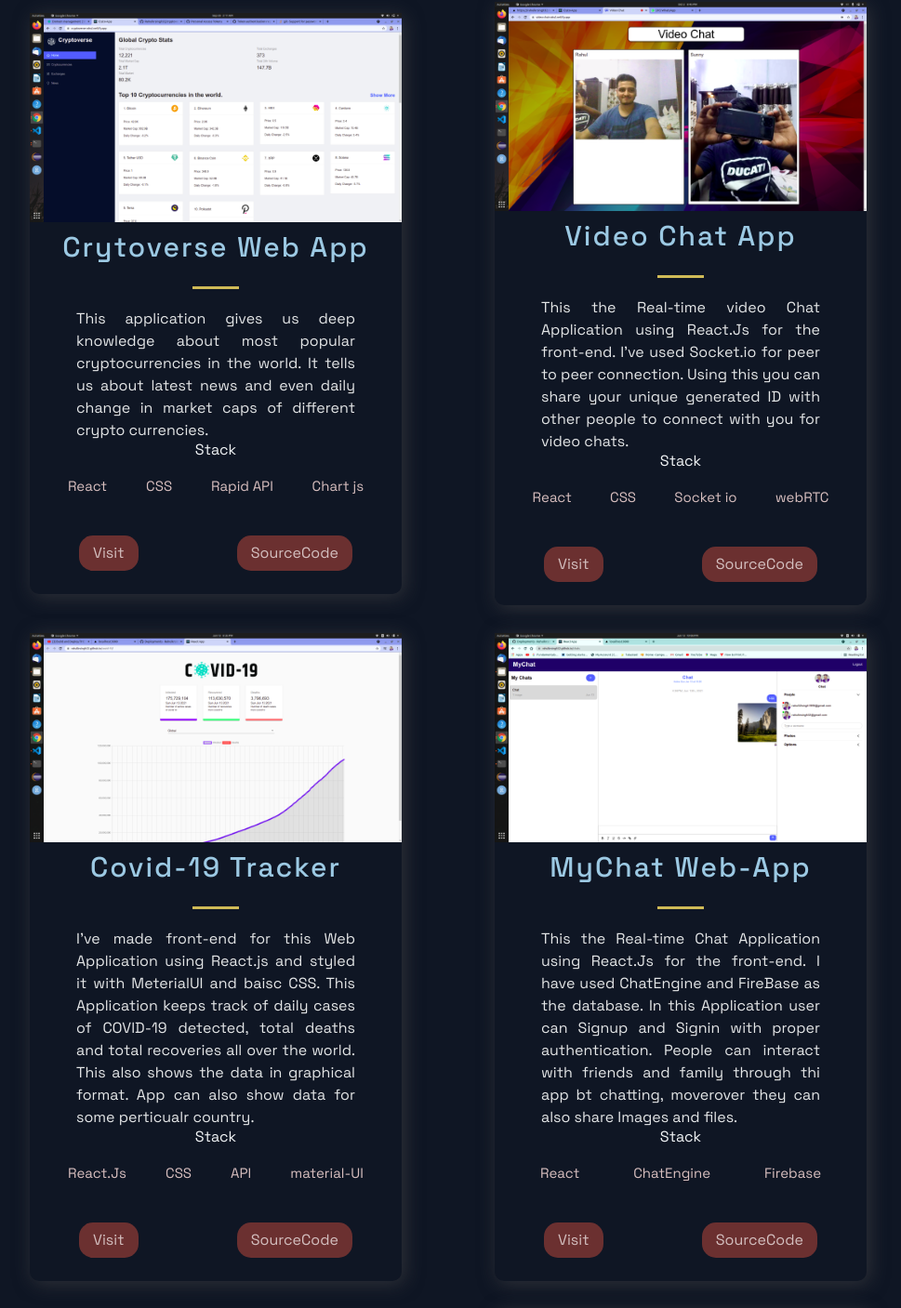
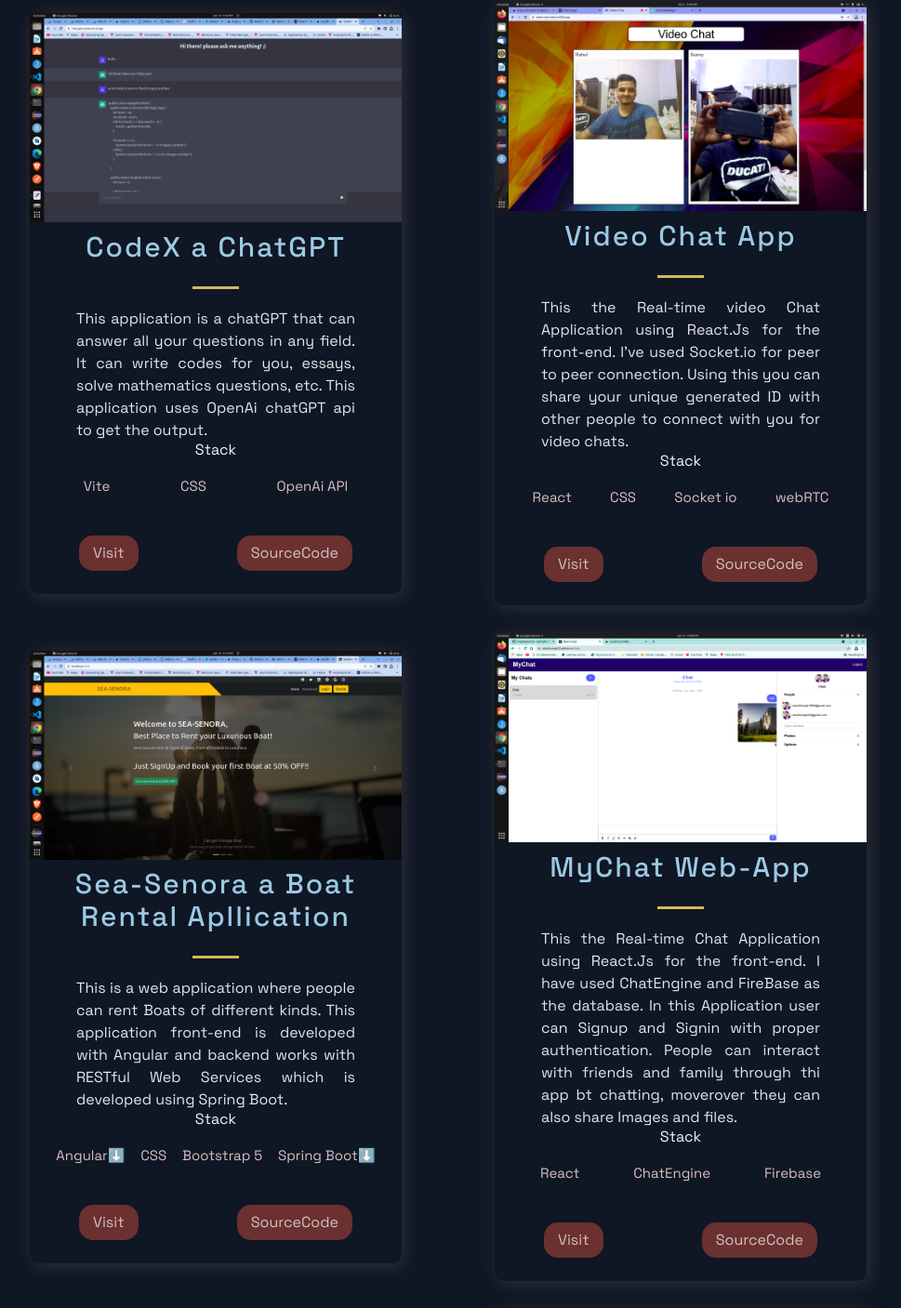
Before and after one commit to Rahulkrsingh32/portfolio, a Next.js app: page / in a window 1280 px wide. Shown: the part 882-2289 px from the top of the page at 93% size, without its empty margins (158-1127 px from the left). Built offline with nearby package versions, Linux system fonts and the light colour scheme.

Commit message:
updated timeline and dataaaaa

```diff
--- a/src/components/Hero/Hero.js
+++ b/src/components/Hero/Hero.js
@@ -14,7 +14,7 @@ const Hero = () => (
         My Personal Portfolio
       </SectionTitle>
       <SectionText>
-        Hi! I'm RAHUL KR. SINGH and I'm currently working as Full Stack Java Developer at Virtusa Pvt Ltd. I've Persued Btech degree in Computer Science branch from ITER, SOA UNIVERSITY, BHUBNESWAR.
+        Hi! I'm RAHUL KR. SINGH and I'm currently working as Full Stack Java Developer at Virtusa Pvt Ltd. I've Pursued Btech degree in Computer Science branch from ITER, SOA UNIVERSITY, BHUBNESWAR.
       </SectionText>
       <Button ><Link href="#about" ><Span>Learn more</Span></Link></Button>
     </LeftSection>
--- a/src/constants/constants.js
+++ b/src/constants/constants.js
@@ -1,11 +1,11 @@
 export const projects = [
   {
-    title: 'Crytoverse Web App',
-    description: "This application gives us deep knowledge about most popular cryptocurrencies in the world. It tells us about latest news and even daily change in market caps of different crypto currencies.",
+    title: 'CodeX a ChatGPT',
+    description: "This application is a chatGPT that can answer all your questions in any field. It can write codes for you, essays, solve mathematics questions, etc. This application uses OpenAi chatGPT api to get the output.",
     image: '/images/6.png',
-    tags: ['React', 'CSS', 'Rapid API', 'Chart js'],
-    source: 'https://github.com/Rahulkrsingh32/cryptoverse',
-    visit: 'https://cryptoinfo-rahul.netlify.app/',
+    tags: ['Vite', 'CSS', 'OpenAi API'],
+    source: 'https://github.com/Rahulkrsingh32/Chat-gpt',
+    visit: 'https://chat-gpt-sandy.vercel.app/',
     id: 0,
   },
   {
@@ -18,12 +18,12 @@ export const projects = [
     id: 1,
   },
   {
-    title: 'Covid-19 Tracker',
-    description: "I've made front-end for this Web Application using React.js and styled it with MeterialUI and baisc CSS. This Application keeps track of daily cases of COVID-19 detected, total deaths and total recoveries all over the world. This also shows the data in graphical format. App can also show data for some perticualr country.",
+    title: 'Sea-Senora a Boat Rental Apllication',
+    description: "This is a web application where people can rent Boats of different kinds. This application front-end is developed with Angular and backend works with RESTful Web Services which is developed using Spring Boot. ",
       image: '/images/1.png',
-      tags: ['React.Js', 'CSS', 'API', 'material-UI'],
-    source: 'https://github.com/Rahulkrsingh32/covid-19',
-    visit: 'https://rahulkrsingh32.github.io/covid-19/',
+      tags: ['Angular⬇️', 'CSS', 'Bootstrap 5', 'Spring Boot⬇️ '],
+    source: 'https://github.com/Rahulkrsingh32/sea-senora-angular',
+    visit: 'https://github.com/Rahulkrsingh32/sea-senora-springboot',
     id: 2,
   },
   {
```
Also changed, not shown: public/images/1.png, public/images/6.png.
